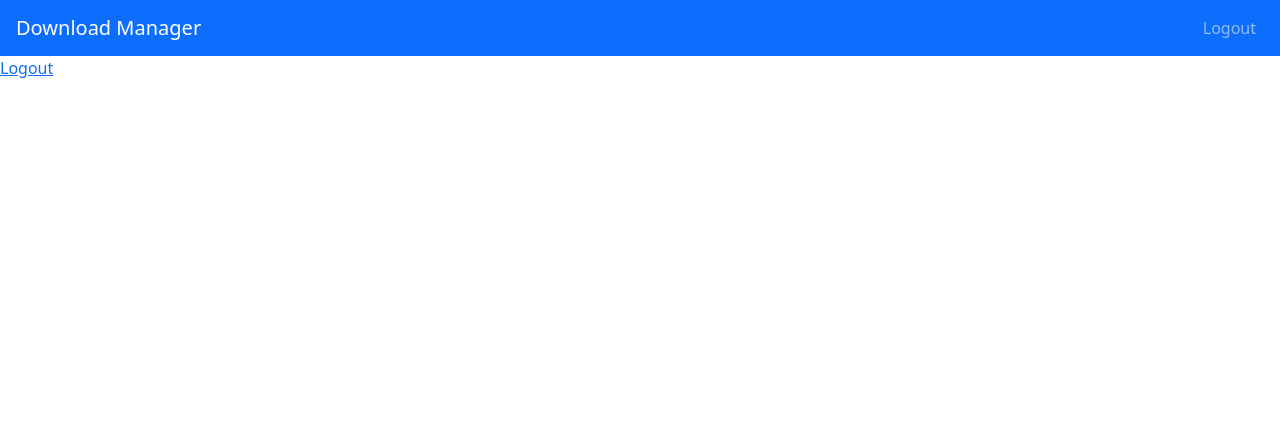
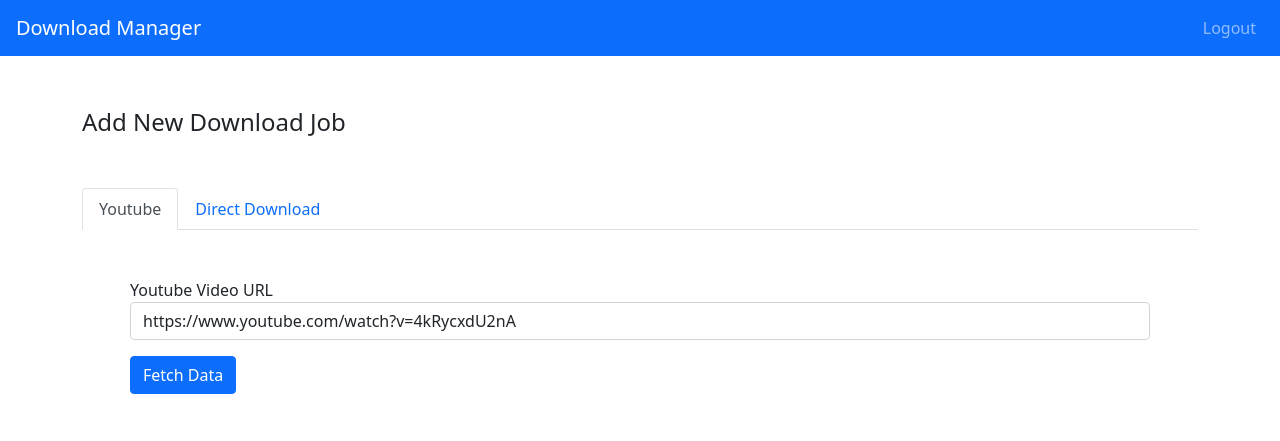
Before and after one commit to Lasithih/vortex, a Flask app: page / in a window 1280 px wide. Shown: the top 441 px of the page. Run offline with Flask 2, Linux system fonts and the light colour scheme; a user stored in the database is signed in; some libraries are stand-ins or nearby versions.

Commit message:
Add new youtube job to database

```diff
--- a/app.py
+++ b/app.py
@@ -1,7 +1,7 @@
 import web_server
 import logging
 import config
-from config import Env
+from enums import Env
 
 log_level = logging.DEBUG
 if config.config_get_env() == Env.Production:
--- a/config.py
+++ b/config.py
@@ -1,9 +1,5 @@
 import os
-from enum import Enum
-
-class Env(Enum):
-    Production = 1
-    Development = 2
+from enums import Env
 
 # Default Values
 ENV = Env.Production
--- a/static/css/main.css
+++ b/static/css/main.css
@@ -2,3 +2,19 @@ nav {
   padding-left: 16px;
   padding-right: 16px;
 }
+
+.mw-600 {
+  max-width: 600px;
+}
+
+.form-item {
+  min-width: 200px;;
+}
+
+.bg-error-d {
+  background-color: #ffd2d2;
+}
+
+.bg-success-d {
+  background-color: #b8ffc4;
+}
--- /dev/null
+++ b/static/js/index.js
@@ -0,0 +1,188 @@
+var IndexViewModel = {
+    modal_error: null,
+    btn_fetchYoutube: null,
+    btn_addYtJob: null,
+    txt_youtubeURL: null,
+    section_youtubeDetails: null,
+    image_youtubeThumbnail: null,
+    label_youtubeTitle: null,
+    select_youtubeFormat: null,
+    select_youtubePreset: null,
+    check_downloadOffpeak: null
+}
+
+var JobModel = {
+    url: null,
+    format: null,
+    preset: null,
+    isOffPeak: true
+}
+
+$(function() {
+    bindViews();
+});
+
+function bindViews(){
+    IndexViewModel.modal_error = $('#modal-error');
+
+    IndexViewModel.btn_fetchYoutube = $('#btn-yt-fetch');
+    IndexViewModel.btn_addYtJob = $('#btn-yt-add-job');
+    IndexViewModel.txt_youtubeURL = $('#yt-url');
+    IndexViewModel.section_youtubeDetails = $('#youtube-details');
+    IndexViewModel.image_youtubeThumbnail = $('#yt-thumbnail');
+    IndexViewModel.label_youtubeTitle = $('#yt-title');
+    IndexViewModel.select_youtubeFormat = $('#yt-format');
+    IndexViewModel.select_youtubePreset = $('#yt-preset');
+    IndexViewModel.check_downloadOffpeak = $('#yt-offpeak');
+}
+
+//Onclick - start
+function fetchYTdata() {
+    var url = IndexViewModel.txt_youtubeURL.val();
+    if(url === '' || url === null) {
+        alert("Enter the URL to continue");
+        return;
+    }
+
+    if(!validURL(url)) {
+        alert("Enter a valid URL to continue");
+        return;
+    }
+
+    JobModel.url = url
+
+    IndexViewModel.btn_addYtJob.prop("disabled",false);
+    IndexViewModel.btn_fetchYoutube.prop("disabled",true);
+    $.ajax({
+        url: "/api/v1/yt/info", //the page containing php script
+        type: "GET", //request type,
+        dataType: 'json',
+        data: {url: url},
+        success: function(result) {
+            if(result.success) {
+                console.log(result)
+                populateYTdetails(result.data);
+                IndexViewModel.section_youtubeDetails.show();
+            } else {
+                console.log(result)
+                IndexViewModel.section_youtubeDetails.hide();
+            }
+            IndexViewModel.btn_fetchYoutube.prop("disabled",false);
+        },
+        error(e) {
+            console.log(e.responseText);
+            IndexViewModel.btn_fetchYoutube.prop("disabled",false);
+            IndexViewModel.section_youtubeDetails.hide();
+        }
+    });
+}
+
+function addYTdownloadJob() {
+    JobModel.format = IndexViewModel.select_youtubeFormat.val();
+    JobModel.preset = IndexViewModel.select_youtubePreset.val();
+    JobModel.isOffPeak = IndexViewModel.check_downloadOffpeak.is(':checked');
+
+    IndexViewModel.btn_addYtJob.prop("disabled",true);
+    $.ajax({
+        url: "/api/v1/jobs/save", //the page containing php script
+        type: "POST", //request type,
+        contentType: "application/json",
+        processData: false,
+        data: JSON.stringify(JobModel),
+        success: function(result) {
+            if(result.success) {
+                resetYTdetails();
+                IndexViewModel.section_youtubeDetails.hide();
+                showSuccessModal("Job Successfully Added");
+            } else {
+                showErrorModal(result.data);
+            }
+            IndexViewModel.btn_addYtJob.prop("disabled",false);
+        },
+        error(e) {
+            console.log(e.responseText);
+            IndexViewModel.btn_addYtJob.prop("disabled",false);
+            showErrorModal(e);
+        }
+    });
+}
+
+//Onclick - end
+
+function fillExtentions(yt_details) {
+    var formats = yt_details.formats;
+    var extracted = ['mp4','mp3'];
+
+    extracted.forEach(element => {
+        var opt = document.createElement("option");
+        opt.value = element;
+        opt.innerHTML = element;
+        IndexViewModel.select_youtubeFormat.append(opt);
+    });
+
+    formats.forEach(format => {
+        if(!extracted.includes(format.ext)){
+            extracted.push(format.ext);
+            var opt = document.createElement("option");
+            opt.value = format.ext;
+            opt.innerHTML = format.ext;
+            IndexViewModel.select_youtubeFormat.append(opt);
+        }
+    });
+
+    fillPresets(yt_details);
+    IndexViewModel.select_youtubeFormat.on('change', function() {
+        fillPresets(yt_details);
+    });
+}
+
+
+
+function fillPresets(yt_details) {
+    IndexViewModel.select_youtubePreset.find('option').remove().end().append('<option value="auto" selected>Auto</option>');
+
+    var presets = yt_details.formats.filter(function(format) {
+        return format.ext == IndexViewModel.select_youtubeFormat.val();
+    });
+
+    presets.forEach(preset => {
+        var opt = document.createElement("option");
+        opt.value = preset.format_id;
+        opt.innerHTML = preset.format;
+        IndexViewModel.select_youtubePreset.append(opt);
+    });
+}
+
+
+function populateYTdetails(yt_details) {
+    resetYTdetails();
+
+    IndexViewModel.image_youtubeThumbnail.attr("src",yt_details.thumbnail);
+    IndexViewModel.label_youtubeTitle.html(yt_details.title);
+
+    fillExtentions(yt_details);
+}
+
+function resetYTdetails() {
+    IndexViewModel.image_youtubeThumbnail.attr("src",''); //TODO - Placeholder image
+    IndexViewModel.label_youtubeTitle.html('');
+
+    //Clear formats select
+    IndexViewModel.select_youtubeFormat.find('option').remove().end();
+    IndexViewModel.select_youtubeFormat.off('change');
+
+    //Clear presets select
+    IndexViewModel.select_youtubePreset.find('option').remove().end().append('<option value="auto" selected>Auto</option>');
+}
+
+
+// HELPERS
+function validURL(str) {
+    var pattern = new RegExp('^(https?:\\/\\/)?'+ // protocol
+      '((([a-z\\d]([a-z\\d-]*[a-z\\d])*)\\.)+[a-z]{2,}|'+ // domain name
+      '((\\d{1,3}\\.){3}\\d{1,3}))'+ // OR ip (v4) address
+      '(\\:\\d+)?(\\/[-a-z\\d%_.~+]*)*'+ // port and path
+      '(\\?[;&a-z\\d%_.~+=-]*)?'+ // query string
+      '(\\#[-a-z\\d_]*)?$','i'); // fragment locator
+    return !!pattern.test(str);
+  }
--- a/templates/base.html
+++ b/templates/base.html
@@ -8,10 +8,30 @@
   <link rel="stylesheet" href="{{ url_for('static',filename='css/main.css') }}">
   <link rel="stylesheet" href="{{ url_for('static',filename='libs/bootstrap/css/bootstrap.min.css') }}">
 
-  {% block head %}{% endblock %}
+  <script>
+    function showErrorModal(error) {
+      $('#errorModalContent').html(error);
+      $('#modal-error').modal('show');
+    }
+
+    function closeErrorModal() {
+      $('#modal-error').modal('hide');
+    }
+
+    function showSuccessModal(success) {
+      $('#successModalContent').html(success);
+      $('#modal-success').modal('show');
+    }
+
+    function closeSuccessModal() {
+      $('#modal-success').modal('hide');
+    }
+  </script>
 
   <script src="{{ url_for('static',filename='libs/jquery/jquery-3.6.0.min.js') }}"></script>
   <script src="{{ url_for('static',filename='libs/bootstrap/js/bootstrap.bundle.min.js') }}"></script>
+
+  {% block head %}{% endblock %}
 </head>
 
 <body>
@@ -36,6 +56,45 @@
     </ul>
     {% endif %}
   </nav>
+
+  <!-- Modals  -->
+  <div class="container-fluid mt-3">
+    <div id="modal-error" class="modal fade" id="errorModal" tabindex="-1" role="dialog" aria-labelledby="errorModalLabel"
+      aria-hidden="true">
+      <div class="modal-dialog" role="document">
+        <div class="modal-content">
+          <div class="modal-header bg-error-d">
+            <h5 class="modal-title" id="errorModalLabel">Error</h5>
+          </div>
+          <div id="errorModalContent" class="modal-body">
+            ...
+          </div>
+          <div class="modal-footer">
+            <button type="button" class="btn btn-secondary" data-dismiss="modal" onclick="closeErrorModal()">Close</button>
+          </div>
+        </div>
+      </div>
+    </div>
+
+    <div id="modal-success" class="modal fade" id="successModal" tabindex="-1" role="dialog" aria-labelledby="successModalLabel"
+      aria-hidden="true">
+      <div class="modal-dialog" role="document">
+        <div class="modal-content">
+          <div class="modal-header bg-success-d">
+            <h5 class="modal-title" id="successModalLabel">Success</h5>
+          </div>
+          <div id="successModalContent" class="modal-body">
+            ...
+          </div>
+          <div class="modal-footer">
+            <button type="button" class="btn btn-secondary" data-dismiss="modal" onclick="closeSuccessModal()">Close</button>
+          </div>
+        </div>
+      </div>
+    </div>
+
+  </div>
+
   {% block body %}{% endblock %}
 </body>
 
--- a/templates/index.html
+++ b/templates/index.html
@@ -1,13 +1,83 @@
 {% extends 'base.html' %}
 
 {% block head %}
-<script src="{{ url_for('static',filename='js/login.js') }}"></script>
+<script src="{{ url_for('static',filename='js/index.js') }}"></script>
 <title>Download Manager</title>
 {% endblock %}
 
 {% block body %}
-<div class="row">
-    <a href="/logout">Logout</a>
+<div class="container mt-5">
+    <legend class="mb-5">Add New Download Job</legend>
+
+    <ul class="nav nav-tabs" id="myTab" role="tablist">
+        <li class="nav-item" role="presentation">
+            <button class="nav-link active" id="youtube-tab" data-bs-toggle="tab" data-bs-target="#youtube"
+                type="button" role="tab" aria-controls="youtube" aria-selected="true">Youtube</button>
+        </li>
+        <li class="nav-item" role="presentation">
+            <button class="nav-link" id="direct-tab" data-bs-toggle="tab" data-bs-target="#direct" type="button"
+                role="tab" aria-controls="direct" aria-selected="false">Direct Download</button>
+        </li>
+    </ul>
+    <div class="tab-content p-5" id="myTabContent">
+        <div class="tab-pane fade show active" id="youtube" role="tabpanel" aria-labelledby="youtube-tab">
+            <!-- Youtube Form -->
+            <div class="form-group mb-3">
+                <label for="yt-url">Youtube Video URL</label>
+                <input type="text" class="form-control" name="yt-url" id="yt-url" required value="https://www.youtube.com/watch?v=4kRycxdU2nA">
+                <div class="invalid-feedback">
+                    A valid url is required
+                </div>
+            </div>
+            <button class="btn btn-primary" id="btn-yt-fetch" onclick="fetchYTdata()">Fetch Data</button>
+            <div style="display: none;" class="row mt-5" id="youtube-details">
+                <!-- youtube details -->
+                <div class="col-6">
+                    <!-- Thumbnail -->
+                    <img class="mw-600 img-fluid" id="yt-thumbnail" src="https://cdn.pixabay.com/photo/2015/04/23/22/00/tree-736885__340.jpg"
+                        class="rounded float-start">
+                    <blockquote class="blockquote mw-600">
+                        <p id="yt-title"></p>
+                    </blockquote>
+                </div>
+                <div class="col-6">
+                    <!-- Video Details -->
+                    <h3 class="mb-3">Available Options</h3>
+                    <div class="row">
+                        <div class="col-auto mb-3">
+                            <div class="row">
+                                <div class="col-auto form-group form-item">
+                                    <label for="yt-format">Format</label>
+                                    <select id="yt-format" class="form-select" aria-label="Default select example">
+                                        <option value="auto" selected>Auto</option>
+                                    </select>
+                                </div>
+                                <div class="col-auto orm-group form-item">
+                                    <label for="yt-preset">Preset</label>
+                                    <select id="yt-preset" class="form-select" aria-label="Default select example">
+                                        <option value="auto" selected>Auto</option>
+                                    </select>
+                                </div>
+                            </div>
+
+                        </div>
+                        <div class="col-auto">
+                            <div class="checkbox form-item">
+                                <label>
+                                    <input type="checkbox" value="yt-offpeak" id="yt-offpeak" name="yt-offpeak" checked>
+                                    Download in off peak hours
+                                </label>
+                            </div>
+                        </div>
+                    </div>
+
+
+                    <button class="btn btn-primary mt-5" id="btn-yt-add-job" onclick="addYTdownloadJob()">Add Download Job</button>
+                </div>
+            </div>
+        </div>
+        <div class="tab-pane fade" id="direct" role="tabpanel" aria-labelledby="direct-tab">c</div>
+    </div>
 </div>
 
 {% endblock %}
```
Also changed, not shown: api/api.py (+7 -5 lines), db_access.py (+10 -2 lines), enums.py (added, +9 -0 lines), data/downloads.db, 1 other file.
